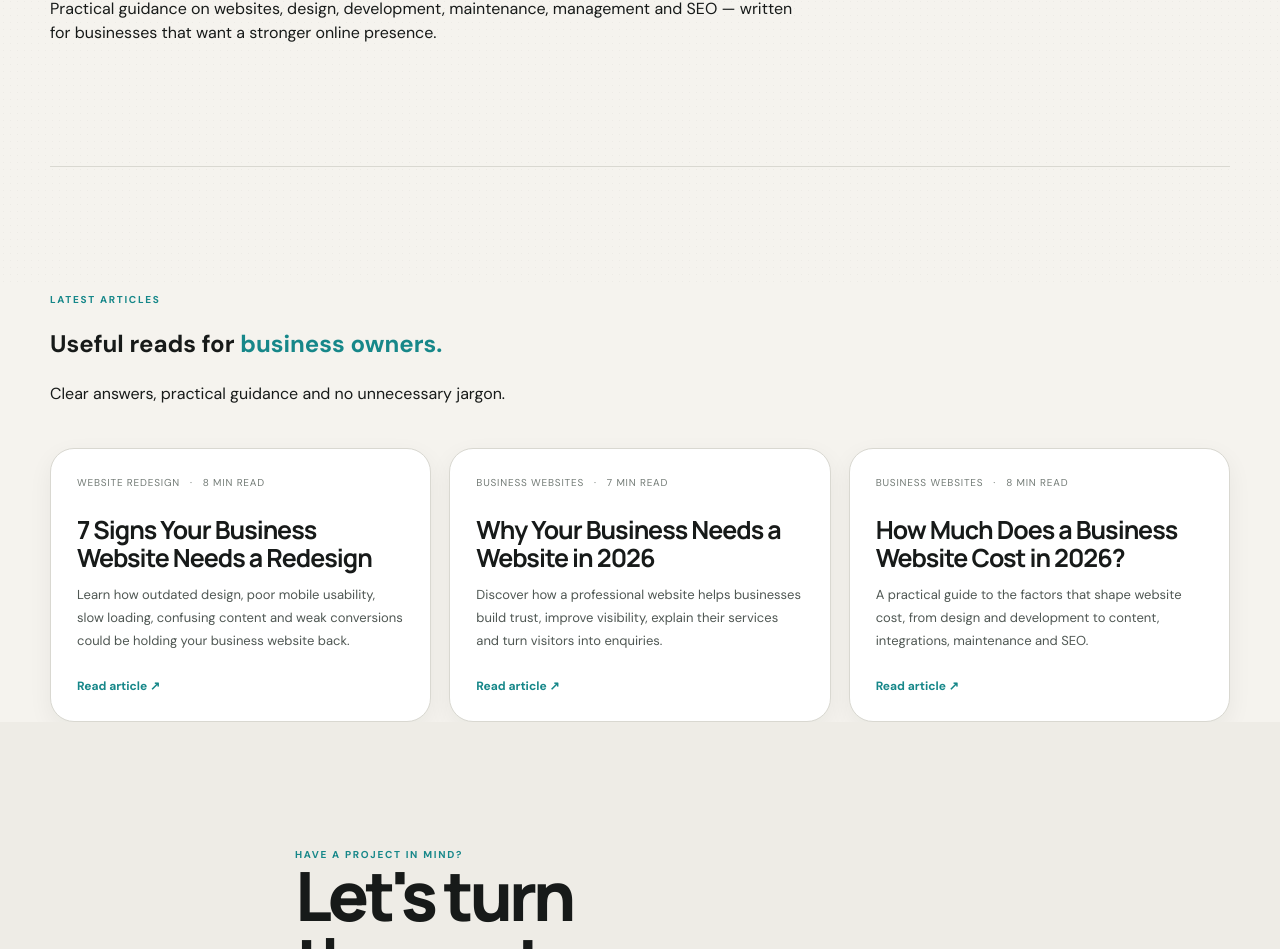
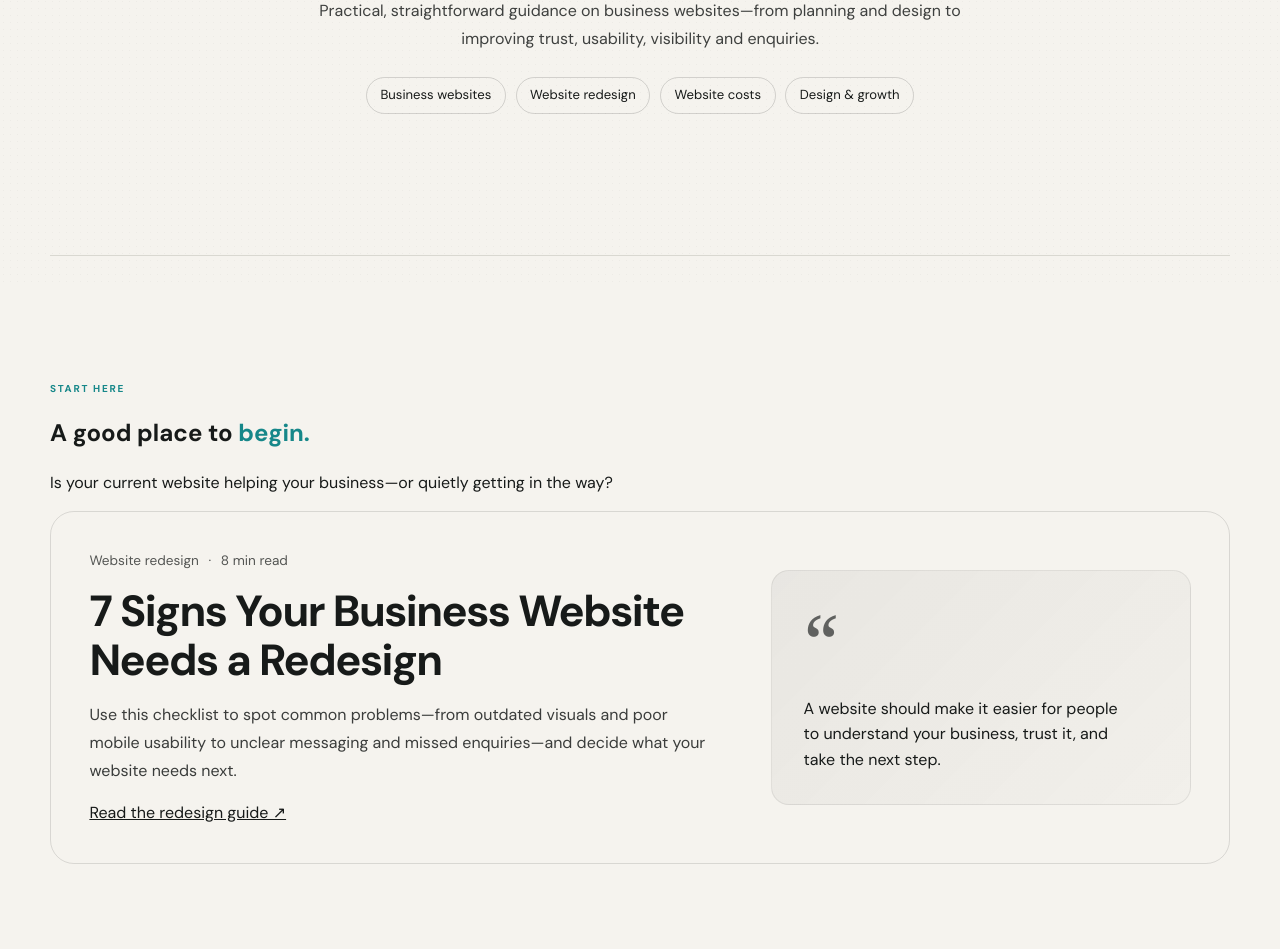
Before and after one commit to WebcraftBoys/webcraftboys.github.io, a plain HTML site: page pages/articles/articles.html in a window 1280 px wide. Shown: the part 513-1462 px from the top of the page. Drawn offline with Linux system fonts and the light colour scheme.

Commit message:
Revamp articles hub with new styles and content
Enhance articles hub layout and styling with new CSS rules, update hero section content, and improve article presentation.

```diff
--- a/pages/articles/articles.html
+++ b/pages/articles/articles.html
@@ -80,6 +80,31 @@
     }
   }
   </script>
+
+  <!-- Articles hub enhancements -->
+  <style>
+    .articles-hub .journal-intro{max-width:760px;margin:0 auto 2.25rem;text-align:center}
+    .articles-hub .journal-intro p{max-width:650px;margin:1rem auto 0;opacity:.82;line-height:1.75}
+    .articles-hub .topic-row{display:flex;justify-content:center;flex-wrap:wrap;gap:.6rem;margin:1.5rem auto 0}
+    .articles-hub .topic-pill{display:inline-flex;align-items:center;border:1px solid rgba(30,30,30,.16);border-radius:999px;padding:.48rem .85rem;font-size:.82rem}
+    .articles-hub .featured-article{display:grid;grid-template-columns:minmax(0,1.2fr) minmax(240px,.8fr);gap:clamp(1.5rem,4vw,3.5rem);align-items:center;border:1px solid rgba(30,30,30,.13);border-radius:24px;padding:clamp(1.25rem,3vw,2.5rem);margin-bottom:2rem;overflow:hidden}
+    .articles-hub .featured-copy .article-meta{display:flex;gap:.6rem;flex-wrap:wrap;align-items:center;margin-bottom:1rem;opacity:.72;font-size:.85rem}
+    .articles-hub .featured-copy h2{font-size:clamp(1.65rem,3.4vw,2.8rem);line-height:1.12;letter-spacing:-.035em;margin:0 0 1rem}
+    .articles-hub .featured-copy p{line-height:1.75;max-width:620px;opacity:.84}
+    .articles-hub .featured-note{min-height:220px;border-radius:18px;padding:clamp(1.25rem,3vw,2rem);display:flex;flex-direction:column;justify-content:space-between;background:linear-gradient(135deg,rgba(40,40,40,.06),rgba(40,40,40,.015));border:1px solid rgba(30,30,30,.08)}
+    .articles-hub .featured-note .note-mark{font-size:clamp(2.5rem,6vw,5rem);line-height:1;opacity:.65;font-family:Georgia,serif}
+    .articles-hub .featured-note p{font-size:1rem;line-height:1.6;margin:1rem 0 0;max-width:330px}
+    .articles-hub .article-card{transition:transform .2s ease,border-color .2s ease}
+    .articles-hub .article-card:hover{transform:translateY(-4px)}
+    .articles-hub .article-card h2{line-height:1.25}
+    .articles-hub .article-card p{line-height:1.7}
+    .articles-hub .article-card .article-meta{display:flex;gap:.55rem;flex-wrap:wrap}
+    .articles-hub .browse-note{max-width:820px;margin:2.5rem auto 0;text-align:center;line-height:1.75;opacity:.82}
+    .articles-hub .browse-note a{text-decoration:underline;text-underline-offset:3px}
+    @media(max-width:760px){.articles-hub .featured-article{grid-template-columns:1fr}.articles-hub .featured-note{min-height:150px}.articles-hub .journal-intro{text-align:left}.articles-hub .topic-row{justify-content:flex-start}}
+    @media(prefers-reduced-motion:reduce){.articles-hub .article-card{transition:none}.articles-hub .article-card:hover{transform:none}}
+  </style>
+
 </head>
 
 <body>
@@ -177,115 +202,33 @@
   </header>
 
   <!-- MAIN CONTENT -->
-  <main id="main-content">
+  <main id="main-content" class="articles-hub">
 
-    <!-- Hero -->
+    <!-- Editorial hero -->
     <section class="page-hero container">
-      <div class="page-hero-copy">
-
-        <span class="eyebrow">
-          <span></span>
-          Webcraft Journal
-        </span>
-
-        <h1>
-          Ideas that make your
-          <em>website work harder.</em>
-        </h1>
-
-        <p>
-          Practical guidance on websites, design, development, maintenance,
-          management and SEO — written for businesses that want a stronger
-          online presence.
-        </p>
-
+      <div class="page-hero-copy journal-intro">
+        <span class="eyebrow"><span></span> Webcraft Journal</span>
+        <h1>Ideas that make your <em>website work harder.</em></h1>
+        <p>Practical, straightforward guidance on business websites—from planning and design to improving trust, usability, visibility and enquiries.</p>
+        <div class="topic-row" aria-label="Article topics">
+          <span class="topic-pill">Business websites</span><span class="topic-pill">Website redesign</span><span class="topic-pill">Website costs</span><span class="topic-pill">Design &amp; growth</span>
+        </div>
       </div>
     </section>
 
+    <!-- Featured reading -->
+    <section class="section container" aria-labelledby="featured-reading-heading">
+      <div class="section-head"><div><span class="section-kicker">Start here</span><h2 id="featured-reading-heading">A good place to <em>begin.</em></h2></div><p>Is your current website helping your business—or quietly getting in the way?</p></div>
+      <article class="featured-article"><div class="featured-copy"><div class="article-meta"><span>Website redesign</span><span>·</span><span>8 min read</span></div><h2>7 Signs Your Business Website Needs a Redesign</h2><p>Use this checklist to spot common problems—from outdated visuals and poor mobile usability to unclear messaging and missed enquiries—and decide what your website needs next.</p><a class="read-more" href="/pages/articles/7-signs-business-website-needs-redesign.html">Read the redesign guide ↗</a></div><div class="featured-note" aria-label="Featured article takeaway"><span class="note-mark" aria-hidden="true">“</span><p>A website should make it easier for people to understand your business, trust it, and take the next step.</p></div></article>
+    </section>
     <!-- Articles -->
-    <section class="section container">
-
-      <div class="section-head">
-        <div>
-          <span class="section-kicker">Latest articles</span>
-          <h2>
-            Useful reads for
-            <em>business owners.</em>
-          </h2>
-        </div>
-
-        <p>
-          Clear answers, practical guidance and no unnecessary jargon.
-        </p>
+    <section class="section container" aria-labelledby="article-list-heading">
+      <div class="section-head"><div><span class="section-kicker">The journal</span><h2 id="article-list-heading">Useful reads for <em>business owners.</em></h2></div><p>Clear answers, practical guidance and no unnecessary jargon.</p></div>
+      <div class="article-grid">
+        <a class="article-card" href="/pages/articles/business-needs-website-2026.html"><div class="article-meta"><span>Business websites</span><span>·</span><span>7 min read</span></div><h2>Why Your Business Needs a Website in 2026</h2><p>Understand how a website can support visibility, credibility, customer questions and enquiries—and what social platforms alone may not provide.</p><span class="read-more">Read article ↗</span></a>
+        <a class="article-card" href="/pages/articles/website-cost-2026.html"><div class="article-meta"><span>Website planning</span><span>·</span><span>8 min read</span></div><h2>How Much Does a Business Website Cost in 2026?</h2><p>Explore the factors that shape a website budget, including scope, design, content, functionality, integrations, maintenance and SEO.</p><span class="read-more">Read article ↗</span></a>
       </div>
-
-      <div class="article-grid">
-
-        <!-- Article 01: Newest -->
-        <a class="article-card" href="/pages/articles/7-signs-business-website-needs-redesign.html">
-
-          <div class="article-meta">
-            <span>Website redesign</span>
-            <span>·</span>
-            <span>8 min read</span>
-          </div>
-
-          <h2>7 Signs Your Business Website Needs a Redesign</h2>
-
-          <p>
-            Learn how outdated design, poor mobile usability, slow loading,
-            confusing content and weak conversions could be holding your
-            business website back.
-          </p>
-
-          <span class="read-more">Read article ↗</span>
-
-        </a>
-
-        <!-- Article 02 -->
-        <a class="article-card" href="/pages/articles/business-needs-website-2026.html">
-
-          <div class="article-meta">
-            <span>Business websites</span>
-            <span>·</span>
-            <span>7 min read</span>
-          </div>
-
-          <h2>Why Your Business Needs a Website in 2026</h2>
-
-          <p>
-            Discover how a professional website helps businesses build trust,
-            improve visibility, explain their services and turn visitors
-            into enquiries.
-          </p>
-
-          <span class="read-more">Read article ↗</span>
-
-        </a>
-
-        <!-- Article 03 -->
-        <a class="article-card" href="/pages/articles/website-cost-2026.html">
-
-          <div class="article-meta">
-            <span>Business websites</span>
-            <span>·</span>
-            <span>8 min read</span>
-          </div>
-
-          <h2>How Much Does a Business Website Cost in 2026?</h2>
-
-          <p>
-            A practical guide to the factors that shape website cost,
-            from design and development to content, integrations,
-            maintenance and SEO.
-          </p>
-
-          <span class="read-more">Read article ↗</span>
-
-        </a>
-
-      </div>
-
+      <p class="browse-note">Planning a new website or improving an existing one? Explore our <a href="/pages/services/services.html">website services</a>, browse our <a href="/pages/work/work.html">work and concepts</a>, or <a href="/pages/contact/contact.html">talk to Webcraft</a> about your project.</p>
     </section>
 
     <!-- CTA -->
```
